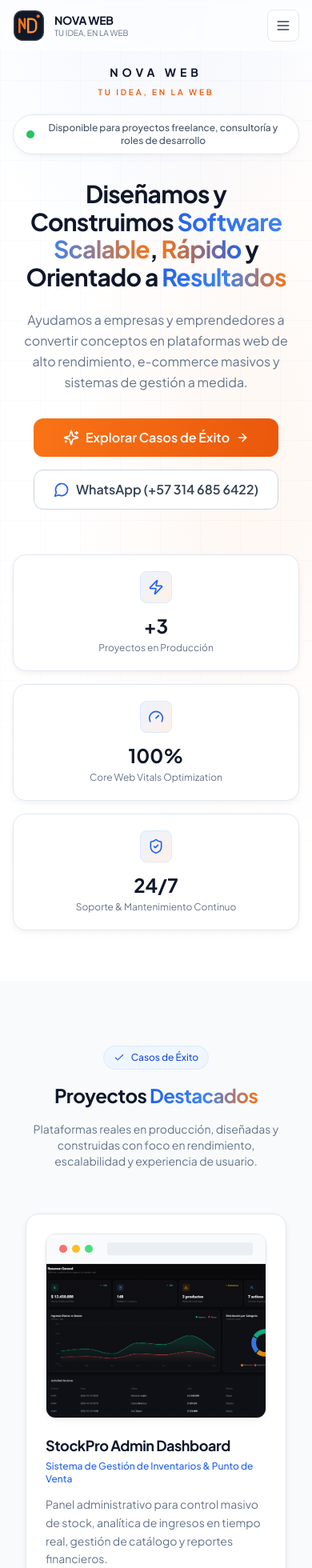
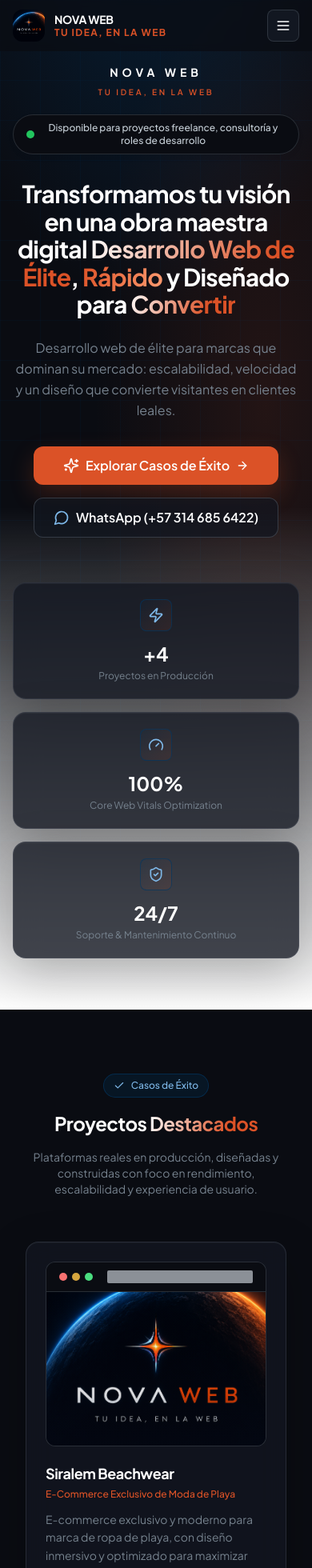
Before and after one commit to albertoposada500-coder/Nova-Web-Agency, a React (Vite) app: page / in a window 390 px wide. Shown: the top 1960 px of the page at 80% size. Built offline with nearby package versions, Linux system fonts and the light colour scheme.

Commit message:
Update content and readability

```diff
--- a/src/App.tsx
+++ b/src/App.tsx
@@ -2,6 +2,7 @@ import Navbar from '@/components/Navbar';
 import Hero from '@/components/Hero';
 import Projects from '@/components/Projects';
 import Services from '@/components/Services';
+import AISection from '@/components/AISection';
 import TechStack from '@/components/TechStack';
 import About from '@/components/About';
 import Contact from '@/components/Contact';
@@ -9,12 +10,13 @@ import Footer from '@/components/Footer';
 
 function App() {
   return (
-    <div className="min-h-screen bg-white text-neutral-900 relative overflow-x-hidden">
+    <div className="min-h-screen bg-[#0A0C12] text-white relative overflow-x-hidden">
       <Navbar />
       <main>
         <Hero />
         <Projects />
         <Services />
+        <AISection />
         <TechStack />
         <About />
         <Contact />
--- /dev/null
+++ b/src/components/AISection.tsx
@@ -0,0 +1,52 @@
+import { motion } from 'framer-motion';
+import { Bot, MessageCircle, Sparkles, ArrowUpRight } from 'lucide-react';
+import { WHATSAPP_URL } from '@/lib/data';
+
+export default function AISection() {
+  return (
+    <section id="inteligencia-artificial" className="relative overflow-hidden px-4 py-20 sm:px-6 md:py-28 lg:px-8">
+      <div className="absolute inset-0 bg-[#023661]" />
+      <div className="absolute inset-0 bg-[radial-gradient(circle_at_20%_20%,rgba(219,82,39,0.24),transparent_34%),radial-gradient(circle_at_80%_80%,rgba(2,12,18,0.8),transparent_50%)]" />
+      <div className="container-max relative z-10">
+        <motion.div
+          initial={{ opacity: 0, y: 24 }}
+          whileInView={{ opacity: 1, y: 0 }}
+          viewport={{ once: true, margin: '-80px' }}
+          transition={{ duration: 0.6 }}
+          className="glass-card overflow-hidden border-white/15 bg-[#0A0C12]/45 p-7 sm:p-10 md:p-14"
+        >
+          <div className="grid items-center gap-10 lg:grid-cols-[1.2fr_0.8fr]">
+            <div>
+              <div className="mb-6 inline-flex items-center gap-2 rounded-full border border-secondary-500/40 bg-secondary-500/10 px-3 py-1.5 text-xs font-semibold uppercase tracking-[0.2em] text-secondary-300">
+                <Sparkles className="h-3.5 w-3.5" />
+                Nova Intelligence
+              </div>
+              <h2 className="max-w-3xl text-3xl font-bold tracking-tight text-white sm:text-4xl md:text-5xl">
+                Inteligencia Artificial para tu Negocio
+              </h2>
+              <div className="mt-5 max-w-2xl space-y-4 text-base leading-relaxed text-[#c7d0d8] sm:text-lg">
+                <p>Automatiza tu éxito. Desarrollamos e integramos Agentes de Inteligencia Artificial personalizados que atienden a tus clientes 24/7, responden mensajes al instante y escalan tus ventas de forma inteligente.</p>
+                <p>Tu agente puede resolver preguntas frecuentes, calificar prospectos, recomendar productos y acompañar cada conversación con una voz coherente con tu marca. Mientras tu equipo se concentra en decisiones de alto valor, la inteligencia artificial mantiene activo el soporte, reduce tiempos de respuesta y convierte más oportunidades en clientes.</p>
+                <p>Diseñamos cada flujo para aprender de tu operación y conectarse con tus canales digitales, creando una experiencia ágil, humana y medible desde el primer contacto.</p>
+              </div>
+              <a href={WHATSAPP_URL} target="_blank" rel="noopener noreferrer" className="btn-primary mt-8">
+                <MessageCircle className="h-5 w-5" />
+                Diseñar mi agente
+                <ArrowUpRight className="h-4 w-4" />
+              </a>
+            </div>
+
+            <div className="relative mx-auto flex h-56 w-full max-w-sm items-center justify-center rounded-3xl border border-white/10 bg-[#0A0C12]/65">
+              <div className="absolute h-36 w-36 rounded-full bg-secondary-500/20 blur-3xl" />
+              <div className="relative flex h-24 w-24 items-center justify-center rounded-3xl border border-secondary-500/50 bg-secondary-500/10 shadow-[0_0_60px_rgba(219,82,39,0.22)]">
+                <Bot className="h-12 w-12 text-secondary-300" />
+              </div>
+              <span className="absolute right-8 top-8 h-2 w-2 animate-pulse rounded-full bg-secondary-400" />
+              <span className="absolute bottom-10 left-10 h-1.5 w-1.5 animate-pulse rounded-full bg-blue-300" />
+            </div>
+          </div>
+        </motion.div>
+      </div>
+    </section>
+  );
+}
--- a/src/components/Footer.tsx
+++ b/src/components/Footer.tsx
@@ -2,14 +2,7 @@ import { MessageCircle, Mail, Github, MapPin } from 'lucide-react';
 import { WHATSAPP_URL, EMAIL, GITHUB_URL, LOCATION, navLinks } from '@/lib/data';
 
 function NovaWebLogoSmall() {
-  return (
-    <svg viewBox="0 0 48 48" className="w-9 h-9" fill="none" xmlns="http://www.w3.org/2000/svg">
-      <rect x="2" y="2" width="44" height="44" rx="12" fill="#111827" stroke="#374151" strokeWidth="1.5" />
-      <path d="M10 34V14L18 28V14" stroke="#F97316" strokeWidth="3" strokeLinecap="round" strokeLinejoin="round" />
-      <path d="M23 14V34M23 14H28C32 14 35 17 35 21V27C35 31 32 34 28 34H23" stroke="#FB923C" strokeWidth="3" strokeLinecap="round" strokeLinejoin="round" />
-      <circle cx="38" cy="10" r="2.5" fill="#F97316" />
-    </svg>
-  );
+  return <img src="/assets/images/NOVA_WEB,_estrella_sobre_planeta_oscuro.png" alt="Nova Web" className="h-9 w-9 rounded-xl object-cover" />;
 }
 
 export default function Footer() {
@@ -29,7 +22,7 @@ export default function Footer() {
               <NovaWebLogoSmall />
               <div>
                 <div className="text-sm font-bold text-neutral-900 tracking-tight">NOVA WEB</div>
-                <div className="text-[10px] text-neutral-500">TU IDEA, EN LA WEB</div>
+                <div className="text-xs md:text-sm font-bold tracking-[0.12em] text-secondary-500">TU IDEA, EN LA WEB</div>
               </div>
             </div>
             <p className="text-xs text-neutral-500 leading-relaxed max-w-xs">
--- a/src/components/Hero.tsx
+++ b/src/components/Hero.tsx
@@ -3,7 +3,7 @@ import { ArrowRight, MessageCircle, Sparkles, Zap, Gauge, ShieldCheck } from 'lu
 import { WHATSAPP_URL } from '@/lib/data';
 
 const metrics = [
-  { icon: Zap, value: '+3', label: 'Proyectos en Producción' },
+  { icon: Zap, value: '+4', label: 'Proyectos en Producción' },
   { icon: Gauge, value: '100%', label: 'Core Web Vitals Optimization' },
   { icon: ShieldCheck, value: '24/7', label: 'Soporte & Mantenimiento Continuo' },
 ];
@@ -70,10 +70,10 @@ export default function Hero() {
             variants={item}
             className="text-3xl sm:text-4xl md:text-5xl lg:text-6xl font-bold tracking-tight text-neutral-900 leading-[1.15]"
           >
-            Diseñamos y Construimos{' '}
-            <span className="text-gradient">Software Scalable</span>,{' '}
-            <span className="text-gradient-secondary">Rápido</span> y Orientado a{' '}
-            <span className="text-gradient">Resultados</span>
+            Transformamos tu visión en una obra maestra digital{' '}
+            <span className="text-gradient">Desarrollo Web de Élite</span>,{' '}
+            <span className="text-gradient-secondary">Rápido</span> y Diseñado para{' '}
+            <span className="text-gradient">Convertir</span>
           </motion.h1>
 
           {/* Subtitle */}
@@ -81,8 +81,7 @@ export default function Hero() {
             variants={item}
             className="mt-6 text-base sm:text-lg text-neutral-500 max-w-2xl leading-relaxed"
           >
-            Ayudamos a empresas y emprendedores a convertir conceptos en plataformas web de
-            alto rendimiento, e-commerce masivos y sistemas de gestión a medida.
+            Desarrollo web de élite para marcas que dominan su mercado: escalabilidad, velocidad y un diseño que convierte visitantes en clientes leales.
           </motion.p>
 
           {/* CTA Buttons */}
--- a/src/components/Navbar.tsx
+++ b/src/components/Navbar.tsx
@@ -4,14 +4,7 @@ import { Menu, X, MessageCircle } from 'lucide-react';
 import { navLinks, WHATSAPP_URL } from '@/lib/data';
 
 function NovaWebLogo() {
-  return (
-    <svg viewBox="0 0 48 48" className="w-10 h-10" fill="none" xmlns="http://www.w3.org/2000/svg">
-      <rect x="2" y="2" width="44" height="44" rx="12" fill="#111827" stroke="#374151" strokeWidth="1.5" />
-      <path d="M10 34V14L18 28V14" stroke="#F97316" strokeWidth="3" strokeLinecap="round" strokeLinejoin="round" />
-      <path d="M23 14V34M23 14H28C32 14 35 17 35 21V27C35 31 32 34 28 34H23" stroke="#FB923C" strokeWidth="3" strokeLinecap="round" strokeLinejoin="round" />
-      <circle cx="38" cy="10" r="2.5" fill="#F97316" />
-    </svg>
-  );
+  return <img src="/assets/images/NOVA_WEB,_estrella_sobre_planeta_oscuro.png" alt="Nova Web" className="h-10 w-10 rounded-xl object-cover" />;
 }
 
 export default function Navbar() {
@@ -37,8 +30,8 @@ export default function Navbar() {
       transition={{ duration: 0.5, ease: 'easeOut' }}
       className={`fixed top-0 left-0 right-0 z-50 transition-all duration-500 ${
         scrolled
-          ? 'bg-white/90 backdrop-blur-xl border-b border-neutral-200 shadow-soft'
-          : 'bg-white/60 backdrop-blur-sm'
+          ? 'bg-[#0A0C12]/90 backdrop-blur-xl border-b border-neutral-800 shadow-soft'
+          : 'bg-[#0A0C12]/70 backdrop-blur-sm'
       }`}
     >
       <nav className="container-max px-4 sm:px-6 lg:px-8 flex items-center justify-between h-16 md:h-20">
@@ -58,7 +51,7 @@ export default function Navbar() {
             <span className="text-sm md:text-base font-bold tracking-tight text-neutral-900 leading-none">
               NOVA WEB
             </span>
-            <span className="text-[10px] md:text-xs text-neutral-500 leading-none mt-1">
+            <span className="text-xs md:text-sm font-bold tracking-[0.12em] text-secondary-500 leading-none mt-1">
               TU IDEA, EN LA WEB
             </span>
           </div>
@@ -95,7 +88,7 @@ export default function Navbar() {
         {/* Mobile Toggle */}
         <button
           onClick={() => setMobileOpen(!mobileOpen)}
-          className="lg:hidden w-10 h-10 flex items-center justify-center rounded-lg bg-white border border-neutral-200 text-neutral-700 hover:text-primary-700 transition-colors"
+          className="lg:hidden w-10 h-10 flex items-center justify-center rounded-lg bg-[#121721] border border-neutral-200 text-white hover:text-secondary-500 transition-colors"
           aria-label="Toggle menu"
         >
           {mobileOpen ? <X className="w-5 h-5" /> : <Menu className="w-5 h-5" />}
--- a/src/components/Projects.tsx
+++ b/src/components/Projects.tsx
@@ -42,14 +42,14 @@ function ProjectCard({ project, index }: { project: Project; index: number }) {
       viewport={{ once: true, margin: '-80px' }}
       transition={{ duration: 0.6, delay: index * 0.15, ease: 'easeOut' }}
       whileHover={{ y: -8 }}
-      className={`glass-card glass-card-hover ${accent.border} group relative overflow-hidden`}
+      className={`glass-card glass-card-hover ${accent.border} group relative overflow-hidden min-w-0`}
     >
       {/* Gradient glow on hover */}
       <div className={`absolute -top-20 -right-20 w-40 h-40 rounded-full blur-[80px] ${accent.bg} opacity-0 group-hover:opacity-100 transition-opacity duration-700`} />
 
       <div className="relative p-6 md:p-7 flex flex-col h-full">
         {/* Preview mockup with real Unsplash image */}
-        <div className="relative mb-5 rounded-xl overflow-hidden bg-white border border-neutral-200 shadow-soft">
+        <div className="relative mb-5 rounded-xl overflow-hidden bg-[#121721] border border-white/10 shadow-black/30">
           {/* Browser window top bar */}
           <div className="flex items-center gap-1.5 px-4 py-2.5 border-b border-neutral-200 bg-neutral-50">
             <div className="w-2.5 h-2.5 rounded-full bg-error-400" />
@@ -141,7 +141,7 @@ export default function Projects() {
           </p>
         </motion.div>
 
-        <div className="grid grid-cols-1 md:grid-cols-2 lg:grid-cols-3 gap-6">
+        <div className="grid grid-cols-1 md:grid-cols-2 xl:grid-cols-4 gap-6">
           {projects.map((project, idx) => (
             <ProjectCard key={project.id} project={project} index={idx} />
           ))}
--- a/src/index.css
+++ b/src/index.css
@@ -5,109 +5,108 @@
 @tailwind utilities;
 
 @layer base {
-  * {
-    @apply border-neutral-200;
-  }
+  * { @apply border-neutral-800; }
 
-  html {
-    scroll-behavior: smooth;
-  }
+  html { scroll-behavior: smooth; }
 
   body {
-    @apply bg-white text-neutral-900 font-sans antialiased;
+    @apply bg-[#0A0C12] text-white font-sans antialiased;
     font-family: 'Plus Jakarta Sans', 'Inter', system-ui, sans-serif;
   }
 
-  ::selection {
-    @apply bg-primary-600/20 text-primary-900;
-  }
-
-  ::-webkit-scrollbar {
-    width: 8px;
-  }
-
-  ::-webkit-scrollbar-track {
-    @apply bg-neutral-100;
-  }
-
-  ::-webkit-scrollbar-thumb {
-    @apply bg-gradient-to-b from-primary-500 to-secondary-500 rounded-full;
-  }
-
-  ::-webkit-scrollbar-thumb:hover {
-    @apply from-primary-600 to-secondary-600;
-  }
+  ::selection { background: rgba(219, 82, 39, 0.35); color: #fff; }
+  ::-webkit-scrollbar { width: 8px; }
+  ::-webkit-scrollbar-track { background: #0A0C12; }
+  ::-webkit-scrollbar-thumb { background: #DB5227; border-radius: 999px; }
+  ::-webkit-scrollbar-thumb:hover { background: #f16a3b; }
 }
 
 @layer components {
   .glass-card {
-    @apply bg-white border border-neutral-200 rounded-2xl shadow-soft;
+    @apply rounded-2xl;
+    background: rgba(18, 23, 33, 0.78);
+    border: 1px solid rgba(118, 130, 142, 0.22);
+    box-shadow: 0 20px 60px rgba(0, 0, 0, 0.24), inset 0 1px rgba(255, 255, 255, 0.04);
+    backdrop-filter: blur(16px);
   }
 
   .glass-card-hover {
-    @apply transition-all duration-500 hover:border-primary-300 hover:shadow-soft-md hover:-translate-y-0.5;
+    @apply transition-all duration-500 hover:-translate-y-0.5;
+  }
+
+  .glass-card-hover:hover {
+    border-color: rgba(219, 82, 39, 0.6);
+    box-shadow: 0 24px 70px rgba(2, 54, 97, 0.28), 0 0 0 1px rgba(219, 82, 39, 0.08);
   }
 
   .text-gradient {
-    @apply bg-clip-text text-transparent bg-gradient-to-r from-primary-600 via-primary-500 to-secondary-500;
+    @apply bg-clip-text text-transparent;
+    background-image: linear-gradient(110deg, #fff 0%, #DB5227 72%);
   }
 
   .text-gradient-secondary {
-    @apply bg-clip-text text-transparent bg-gradient-to-r from-secondary-500 to-primary-600;
+    @apply bg-clip-text text-transparent;
+    background-image: linear-gradient(110deg, #DB5227 0%, #ff9b70 100%);
   }
 
   .btn-primary {
-    @apply inline-flex items-center justify-center gap-2 px-6 py-3 rounded-xl font-semibold text-white
-           bg-gradient-to-r from-secondary-500 to-secondary-600 hover:from-secondary-600 hover:to-secondary-700
-           transition-all duration-300 hover:shadow-lg hover:shadow-secondary-500/25 hover:scale-[1.02]
-           active:scale-[0.98];
+    @apply inline-flex items-center justify-center gap-2 px-6 py-3 rounded-xl font-semibold text-white transition-all duration-300 hover:scale-[1.02] active:scale-[0.98];
+    background: #DB5227;
+    box-shadow: 0 12px 30px rgba(219, 82, 39, 0.24);
   }
 
-  .btn-blue {
-    @apply inline-flex items-center justify-center gap-2 px-6 py-3 rounded-xl font-semibold text-white
-           bg-gradient-to-r from-primary-600 to-primary-700 hover:from-primary-700 hover:to-primary-800
-           transition-all duration-300 hover:shadow-lg hover:shadow-primary-500/25 hover:scale-[1.02]
-           active:scale-[0.98];
+  .btn-primary:hover { background: #ee6738; box-shadow: 0 16px 34px rgba(219, 82, 39, 0.36); }
+
+  .btn-secondary {
+    @apply inline-flex items-center justify-center gap-2 px-6 py-3 rounded-xl font-semibold transition-all duration-300 hover:scale-[1.02] active:scale-[0.98];
+    color: #fff;
+    background: rgba(18, 23, 33, 0.72);
+    border: 1px solid rgba(118, 130, 142, 0.35);
   }
 
-  .btn-secondary {
-    @apply inline-flex items-center justify-center gap-2 px-6 py-3 rounded-xl font-semibold
-           border border-neutral-300 bg-white text-neutral-700
-           hover:border-primary-400 hover:text-primary-700 hover:bg-primary-50
-           transition-all duration-300 hover:scale-[1.02] active:scale-[0.98];
-  }
-
-  .section-padding {
-    @apply px-4 sm:px-6 lg:px-8 py-20 md:py-28;
-  }
-
-  .container-max {
-    @apply max-w-7xl mx-auto;
-  }
+  .btn-secondary:hover { border-color: #DB5227; background: rgba(219, 82, 39, 0.12); }
+  .section-padding { @apply px-4 sm:px-6 lg:px-8 py-20 md:py-28; }
+  .container-max { @apply max-w-7xl mx-auto; }
 }
 
 @layer utilities {
   .bg-grid {
-    background-image:
-      linear-gradient(rgba(37, 99, 235, 0.04) 1px, transparent 1px),
-      linear-gradient(90deg, rgba(37, 99, 235, 0.04) 1px, transparent 1px);
+    background-image: linear-gradient(rgba(2, 54, 97, 0.18) 1px, transparent 1px), linear-gradient(90deg, rgba(2, 54, 97, 0.18) 1px, transparent 1px);
     background-size: 50px 50px;
   }
 
-  .bg-dot {
-    background-image: radial-gradient(rgba(37, 99, 235, 0.06) 1px, transparent 1px);
-    background-size: 24px 24px;
-  }
+  .bg-dot { background-image: radial-gradient(rgba(219, 82, 39, 0.16) 1px, transparent 1px); background-size: 24px 24px; }
+  .bg-hero-glow { background: radial-gradient(ellipse 80% 50% at 50% -20%, rgba(2, 54, 97, 0.55), transparent), radial-gradient(ellipse 55% 45% at 85% 40%, rgba(219, 82, 39, 0.12), transparent); }
+  .glow-blue { box-shadow: 0 0 60px -10px rgba(2, 54, 97, 0.7); }
+  .glow-orange { box-shadow: 0 0 50px -10px rgba(219, 82, 39, 0.42); }
+  .perspective-1000 { perspective: 1000px; }
 
-  .glow-blue {
-    box-shadow: 0 0 40px -10px rgba(37, 99, 235, 0.25);
-  }
-
-  .glow-orange {
-    box-shadow: 0 0 40px -10px rgba(249, 115, 22, 0.25);
-  }
-
-  .perspective-1000 {
-    perspective: 1000px;
-  }
+  .bg-white, .bg-neutral-50 { background-color: #0A0C12 !important; }
+  .bg-neutral-100 { background-color: #121721 !important; }
+  .bg-neutral-200 { background-color: #1b2430 !important; }
+  .text-neutral-900 { color: #fff !important; }
+  .text-neutral-700, .text-neutral-600 { color: #c7d0d8 !important; }
+  .text-neutral-500, .text-neutral-400 { color: #76828E !important; }
+  .border-neutral-200, .border-neutral-300 { border-color: rgba(118, 130, 142, 0.28) !important; }
+  .border-neutral-100 { border-color: rgba(118, 130, 142, 0.18) !important; }
+  .hover\:bg-primary-50:hover { background-color: rgba(2, 54, 97, 0.32) !important; }
+  .hover\:bg-secondary-50:hover { background-color: rgba(219, 82, 39, 0.14) !important; }
+  .bg-primary-50, .bg-primary-100, .bg-accent-50, .bg-secondary-50 { background-color: rgba(2, 54, 97, 0.24) !important; }
+  .border-primary-100, .border-accent-100, .border-secondary-100 { border-color: rgba(2, 54, 97, 0.65) !important; }
+  .text-primary-600, .text-primary-700, .text-accent-600, .text-accent-700 { color: #7eb8e8 !important; }
+  .text-secondary-600, .text-secondary-700 { color: #DB5227 !important; }
+  .bg-secondary-500 { background-color: #DB5227 !important; }
+  .from-secondary-500 { --tw-gradient-from: #DB5227 var(--tw-gradient-from-position); }
+  .to-secondary-600 { --tw-gradient-to: #a93b1f var(--tw-gradient-to-position); }
+  .from-primary-500 { --tw-gradient-from: #023661 var(--tw-gradient-from-position); --tw-gradient-to: rgb(2 54 97 / 0) var(--tw-gradient-to-position); }
+  .via-primary-500 { --tw-gradient-stops: var(--tw-gradient-from), #023661 var(--tw-gradient-via-position), var(--tw-gradient-to); }
+  .to-primary-600 { --tw-gradient-to: #064d86 var(--tw-gradient-to-position); }
+  .bg-success-50 { background-color: rgba(20, 120, 75, 0.15) !important; }
+  .border-success-100 { border-color: rgba(44, 170, 105, 0.4) !important; }
+  .text-success-600, .text-success-700 { color: #6ee7a3 !important; }
+  .bg-error-50 { background-color: rgba(150, 35, 45, 0.18) !important; }
+  .border-error-200 { border-color: rgba(248, 113, 113, 0.45) !important; }
+  .text-error-600, .text-error-700 { color: #fca5a5 !important; }
+  .bg-warning-400 { background-color: #d6a63e !important; }
+  .bg-success-400 { background-color: #4ade80 !important; }
 }
--- a/src/lib/data.ts
+++ b/src/lib/data.ts
@@ -1,6 +1,6 @@
 export const WHATSAPP_NUMBER = '573146856422';
 export const WHATSAPP_URL = `https://wa.me/${WHATSAPP_NUMBER}?text=${encodeURIComponent('Hola Nova Web, me gustaría agendar una llamada para conversar sobre un proyecto.')}`;
-export const EMAIL = 'albertoposada5000@gmail.com';
+export const EMAIL = 'novaweb.codeagency@gmail.com';
 export const GITHUB_URL = 'https://github.com/albertoposada500-coder';
 export const GITHUB_USERNAME = 'albertoposada500-coder';
 export const LOCATION = 'Cartagena, Colombia';
@@ -9,6 +9,7 @@ export const navLinks = [
   { label: 'Inicio', href: '#inicio' },
   { label: 'Proyectos', href: '#proyectos' },
   { label: 'Servicios', href: '#servicios' },
+  { label: 'Agentes de IA', href: '#inteligencia-artificial' },
   { label: 'Stack Técnico', href: '#stack' },
   { label: 'Contacto', href: '#contacto' },
 ];
@@ -26,6 +27,19 @@ export type Project = {
 };
 
 export const projects: Project[] = [
+  {
+    id: 'siralem-beachwear',
+    title: 'Siralem Beachwear',
+    subtitle: 'E-Commerce Exclusivo de Moda de Playa',
+    description:
+      'E-commerce exclusivo y moderno para marca de ropa de playa, con diseño inmersivo y optimizado para maximizar conversiones.',
+    keyPoints: ['Diseño inmersivo', 'Experiencia de compra fluida', 'Conversión optimizada'],
+    techStack: ['React', 'Tailwind CSS', 'Vercel', 'E-Commerce'],
+    demoUrl: 'https://siralem-web.vercel.app',
+    imageUrl: '/assets/images/NOVA_WEB,_estrella_sobre_planeta_oscuro.png',
+    accent: 'orange',
+  },
+
   {
     id: 'stockpro',
     title: 'StockPro Admin Dashboard',
@@ -88,21 +102,21 @@ export const services: Service[] = [
     icon: 'ShoppingBag',
     title: 'Desarrollo Web & E-Commerce a Medida',
     description:
-      'Tiendas virtuales y sitios corporativos enfocados en velocidad y conversión.',
+       'Creamos experiencias digitales de alto nivel que combinan una identidad visual memorable, navegación intuitiva y una arquitectura preparada para crecer. Cada tienda y sitio corporativo se construye para cargar rápido, comunicar valor y convertir visitas en oportunidades reales de negocio.',
     features: ['E-commerce escalable', 'Sitios corporativos premium', 'Optimización de conversión'],
   },
   {
     icon: 'LayoutDashboard',
     title: 'Sistemas Administrativos & Dashboards',
     description:
-      'Portales internos para gestión de inventario, ventas y datos operacionales.',
+       'Diseñamos centros de control inteligentes para que tu equipo entienda lo que ocurre y tome decisiones con precisión. Centralizamos inventario, ventas, operaciones y métricas clave en interfaces claras, rápidas y adaptadas a los procesos de tu empresa.',
     features: ['Gestión de inventario', 'Analítica en tiempo real', 'Reportes financieros'],
   },
   {
     icon: 'Workflow',
     title: 'Integración de APIs & Automatizaciones',
     description:
-      'Conexión con WhatsApp, inteligencia artificial (Gemini API) y pasarelas de pago.',
+       'Conectamos las herramientas que ya utilizas para eliminar tareas repetitivas y crear flujos que trabajan sin fricción. Integramos WhatsApp, inteligencia artificial, servicios externos y pasarelas de pago con seguridad, trazabilidad y una experiencia consistente.',
     features: ['WhatsApp API', 'Gemini AI Integration', 'Pasarelas de pago'],
   },
 ];
--- a/tailwind.config.js
+++ b/tailwind.config.js
@@ -10,9 +10,9 @@ export default {
           200: '#bfdbfe',
           300: '#93c5fd',
           400: '#60a5fa',
-          500: '#3b82f6',
-          600: '#2563eb',
-          700: '#1d4ed8',
+          500: '#023661',
+          600: '#064d86',
+          700: '#0a5f9f',
           800: '#1e40af',
           900: '#1e3a8a',
         },
@@ -22,9 +22,9 @@ export default {
           200: '#fed7aa',
           300: '#fdba74',
           400: '#fb923c',
-          500: '#f97316',
-          600: '#ea580c',
-          700: '#c2410c',
+          500: '#DB5227',
+          600: '#b84220',
+          700: '#913219',
           800: '#9a3412',
           900: '#7c2d12',
         },
@@ -97,7 +97,7 @@ export default {
       backgroundImage: {
         'gradient-radial': 'radial-gradient(var(--tw-gradient-stops))',
         'gradient-conic': 'conic-gradient(from 180deg at 50% 50%, var(--tw-gradient-stops))',
-        'hero-glow': 'radial-gradient(ellipse 80% 50% at 50% -20%, rgba(37, 99, 235, 0.08), transparent), radial-gradient(ellipse 60% 50% at 80% 50%, rgba(249, 115, 22, 0.06), transparent)',
+        'hero-glow': 'radial-gradient(ellipse 80% 50% at 50% -20%, rgba(2, 54, 97, 0.55), transparent), radial-gradient(ellipse 60% 50% at 80% 50%, rgba(219, 82, 39, 0.12), transparent)',
       },
       boxShadow: {
         'soft': '0 2px 8px -2px rgba(15, 23, 42, 0.06), 0 4px 16px -4px rgba(15, 23, 42, 0.04)',
```
Also changed, not shown: public/assets/images/NOVA_WEB,_estrella_sobre_planeta_oscuro.png (added).
